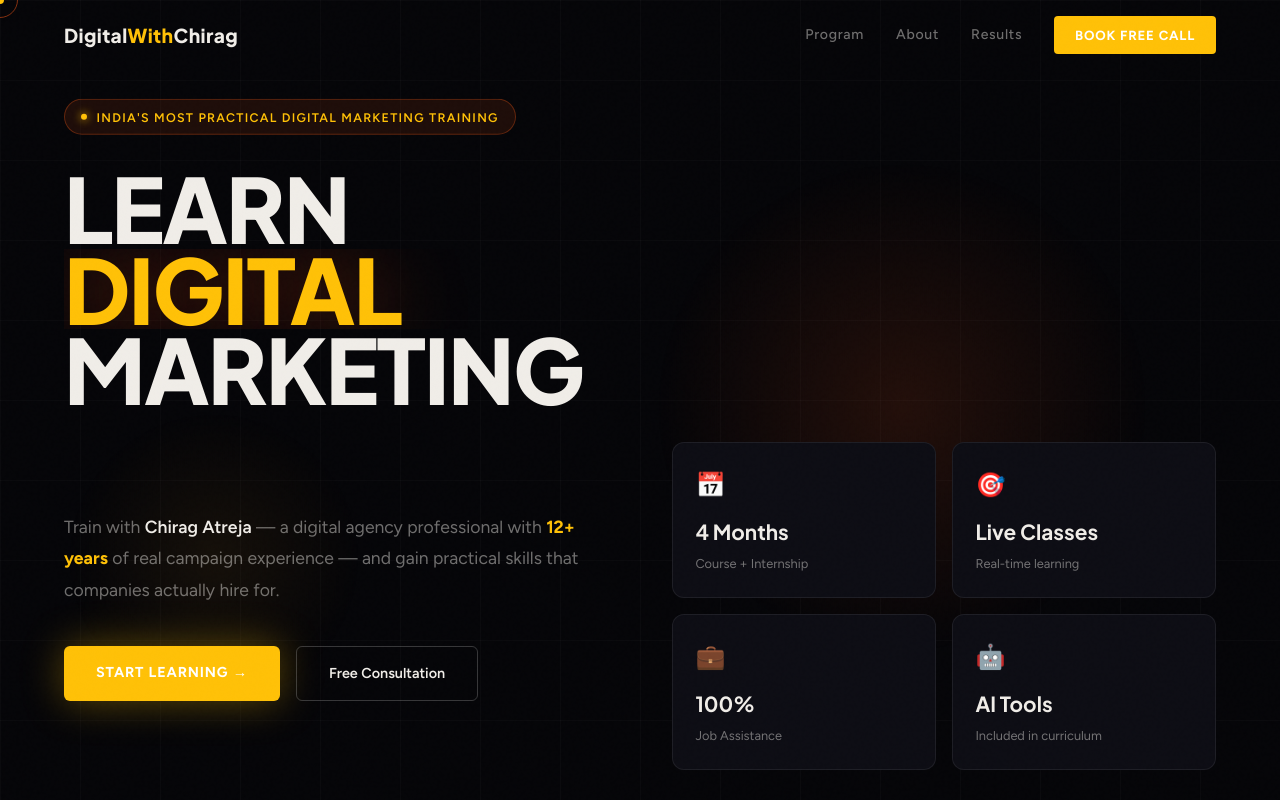
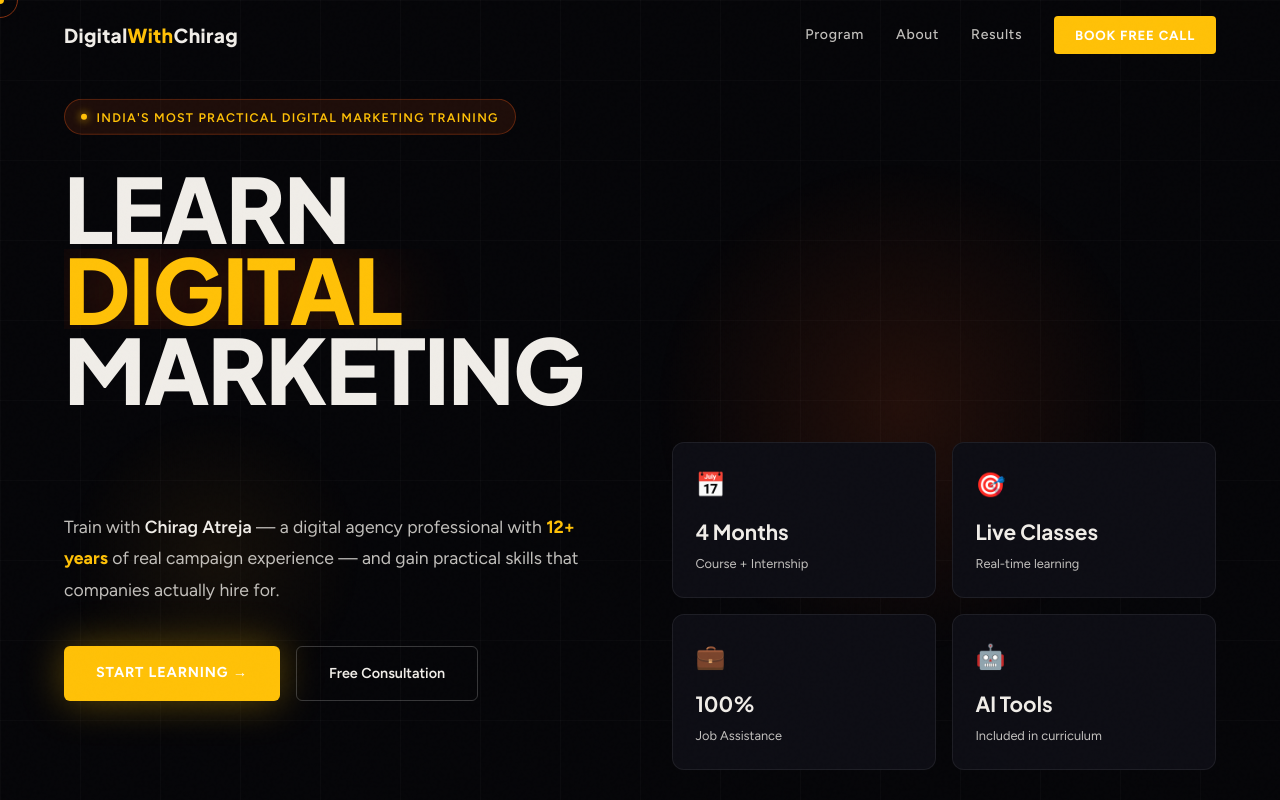
Before and after one commit to shivashankar-ux/digitalwithchirag, a React (Vite) app: page / in a window 1280 px wide. Shown: the top 800 px of the page. Built offline with nearby package versions, Linux system fonts and the light colour scheme.

Commit message:
paragragph colur changed

```diff
--- a/src/index.css
+++ b/src/index.css
@@ -13,7 +13,7 @@
   --orange-glow: rgba(255, 193, 7, 0.35);
   --gold: #f5a623;
   --white: #f0ede8;
-  --muted: rgba(240,237,232,0.45);
+  --muted: rgba(240,237,232,0.80);
   --font-display: 'Plus Jakarta Sans', sans-serif;
   --font-body: 'Figtree', sans-serif;
 }
```
